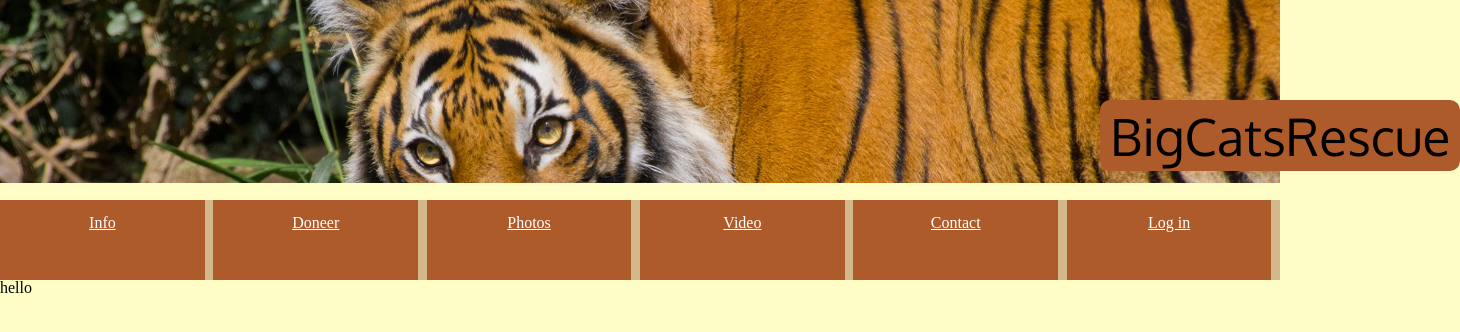
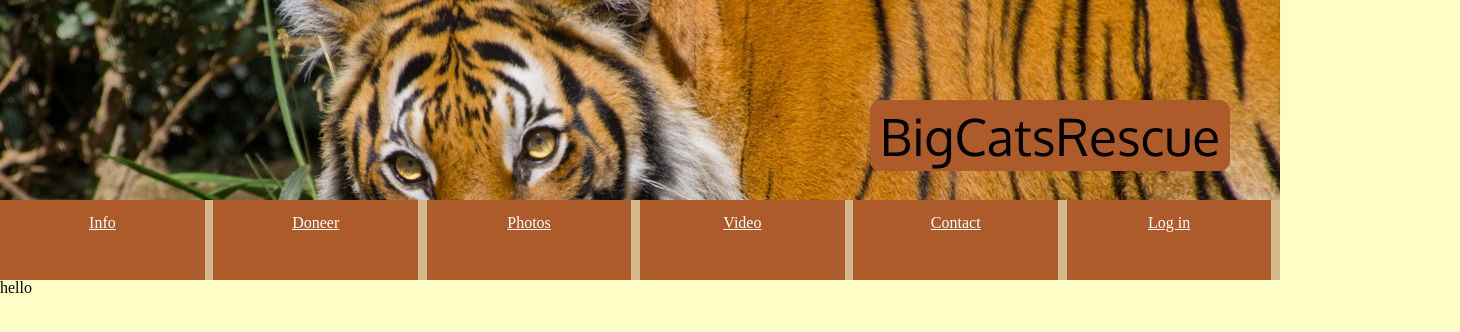
Before and after one commit to hanstys/BigCatsRescue, a plain HTML site: page index.html in a window 1280 px wide. Shown: the whole page, 1460 px wide, since content can reach past the window. Drawn offline with Linux system fonts and the light colour scheme.

Commit message:
Banner fix

```diff
--- a/BigCatsRescue.css
+++ b/BigCatsRescue.css
@@ -1,20 +1,20 @@
-body{
+body {
   background-color: #FFFDC6
 }
 
+.banner {
+  background-image: url(photos/banner.jpg);
+  background-size: cover;
+  background-position: center;
+  background-repeat: no-repeat;
+  height: 200px;
+  position: relative;
+}
 
-.banner{
-  background-image: url(photos/banner.jpg);
-  background-size: 100vw;
-  height: 25vh;
-  background-repeat: no-repeat;
-  position: relative;
-
-}
-h1{
+h1 {
   font-size: 4vw;
   position: absolute;
-  left: 1100px;
+  right: 50px;
   top: 100px;
   background-color: #AD5B2B;
   border-radius: 10px;
@@ -22,17 +22,18 @@ h1{
   font-family: 'Oxygen', sans-serif;
   font-style: bold;
 }
-h2{
-  padding: 15px ;
 
+h2 {
+  padding: 15px;
 }
-nav{
+
+nav {
   display: grid;
   grid-template-columns: 1fr 1fr 1fr 1fr 1fr 1fr;
   background-color: #D3B88C;
+}
 
-}
-a{
+a {
   height: 80px;
   width: 16vw;
   background-color: #AD5B2B;
@@ -40,16 +41,13 @@ a{
   text-align: center;
 }
 
-
-
-
-@media (max-width: 800px){
-nav{
+@media (max-width: 800px) {
+  nav {
     grid-template-columns: 1fr 1fr 1fr;
     grid-template-rows: 1fr 1fr;
     grid-gap: 2px;
   }
-a{
+  a {
     width: 33vw;
   }
 }
```
Also changed, not shown: index.html (+6 -1 lines). Lines whose indentation alone changed are shown as unchanged.
